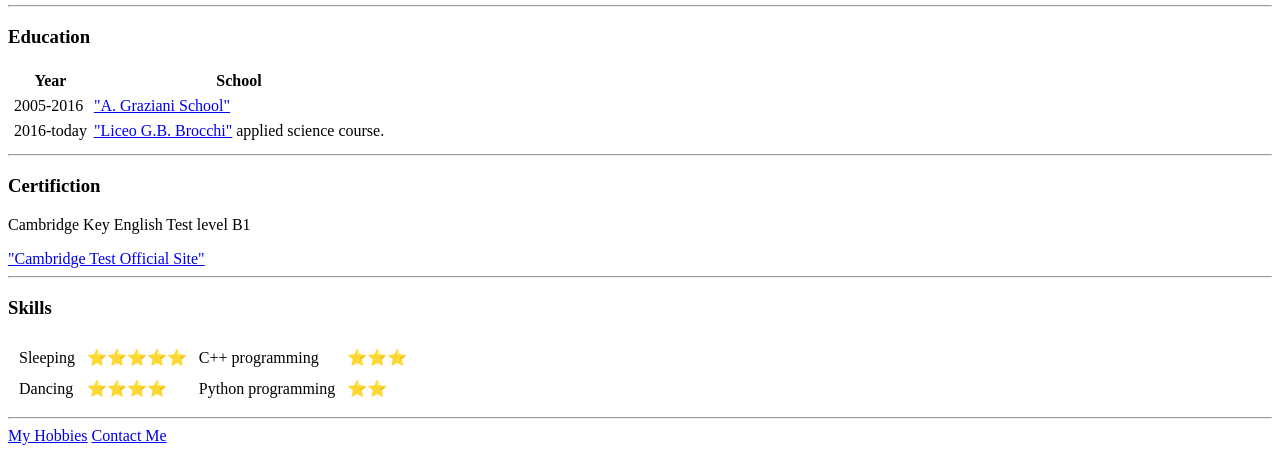
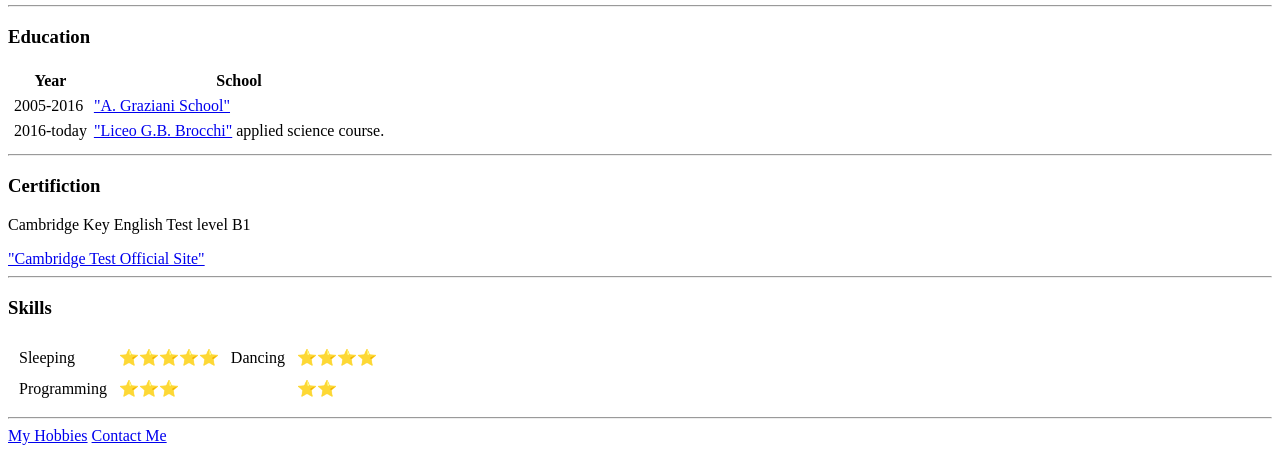
Before and after one commit to alebdg/cv, a plain HTML site: page index.html in a window 1280 px wide. Shown: the part 357-810 px from the top of the page. Drawn offline with Linux system fonts and the light colour scheme.

Commit message:
Update index.html

```diff
--- a/index.html
+++ b/index.html
@@ -43,13 +43,13 @@
     <tr>
       <td>Sleeping</td>
       <td>⭐⭐⭐⭐⭐</td>
-      <td>C++ programming</td>
-      <td>⭐⭐⭐</td>
+      <td>Dancing</td>
+      <td>⭐⭐⭐⭐</td>
     </tr>
     <tr>
-      <td>Dancing</td>
-      <td>⭐⭐⭐⭐</td>
-      <td>Python programming</td>
+      <td>Programming</td>
+      <td>⭐⭐⭐</td>
+      <td><cooking/td>
       <td>⭐⭐</td>
     </tr>
   </table>
```
